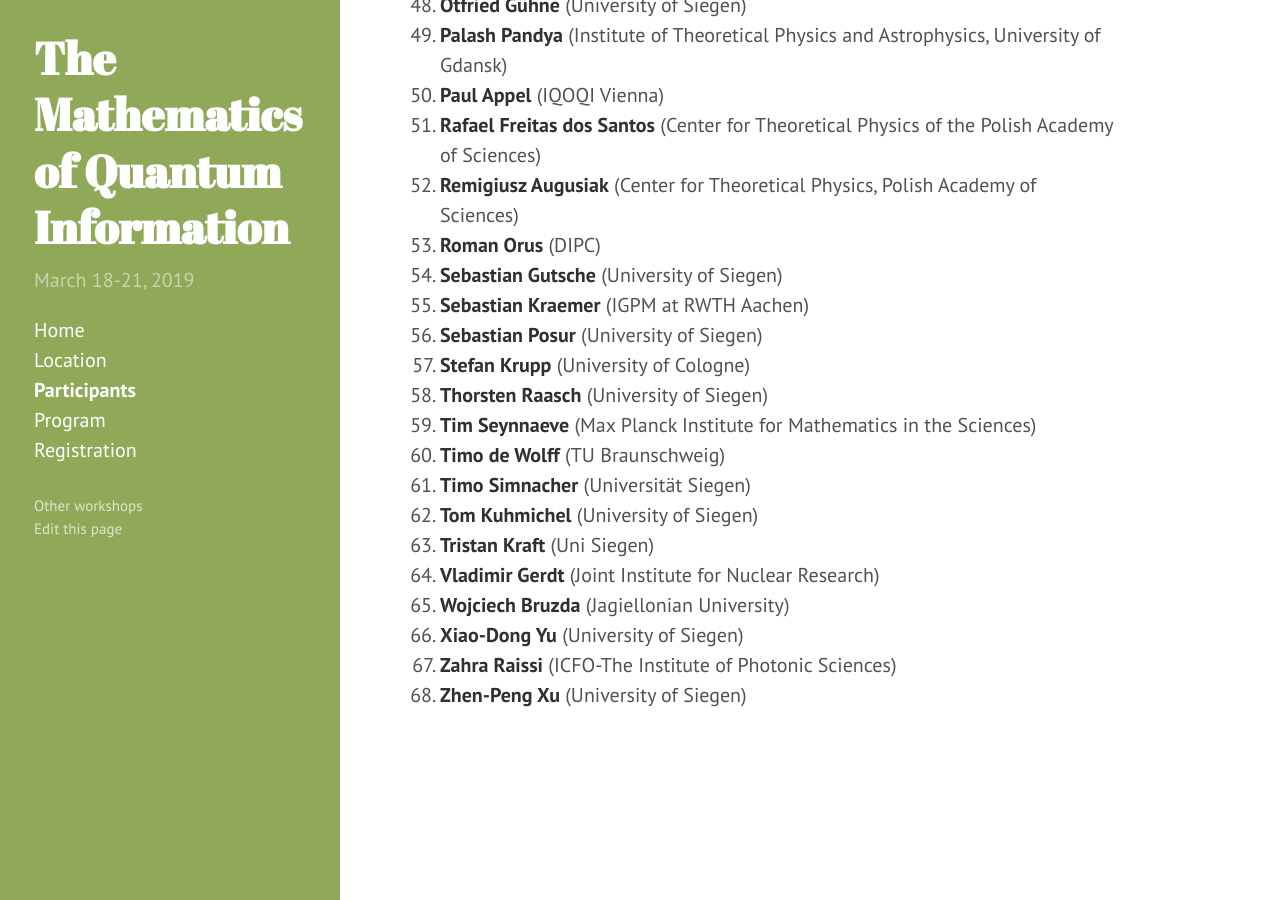
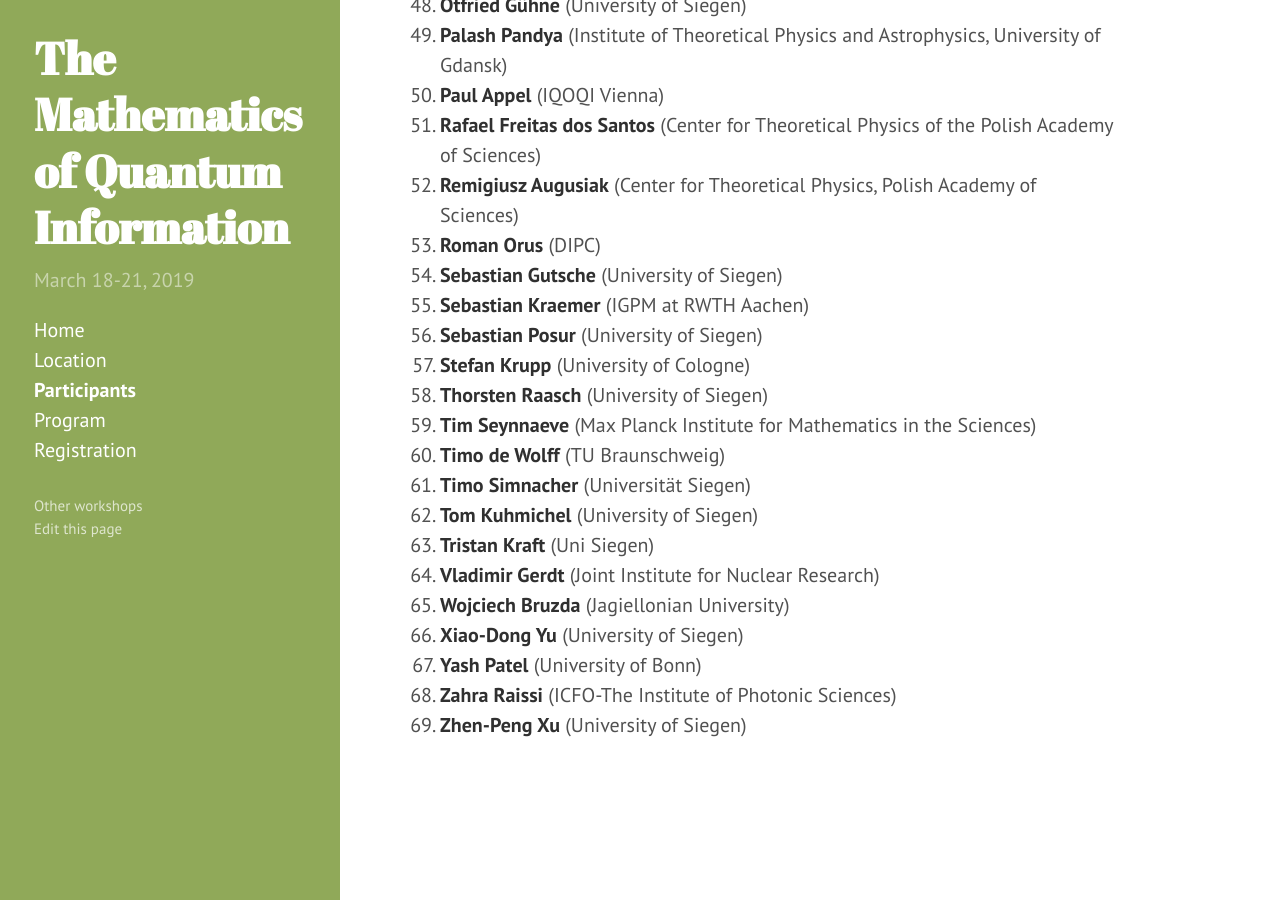
Before and after one commit to MoQIT/MoQI-2019, a Jekyll site: the page built from participants.md, in a window 1280 px wide and 900 px high, scrolled down 1830 px. Built offline with Jekyll 4.4.1, drawn with Linux system fonts in a browser that asks for light colours.

Commit message:
added Yash Patel

```diff
--- a/_data/participants.yml
+++ b/_data/participants.yml
@@ -196,6 +196,9 @@
 - name: Xiao-Dong Yu
   affiliation: University of Siegen
 
+- name: Yash Patel
+  affiliation: University of Bonn
+
 - name: Zahra Raissi
   affiliation: ICFO-The Institute of Photonic Sciences
 
```
